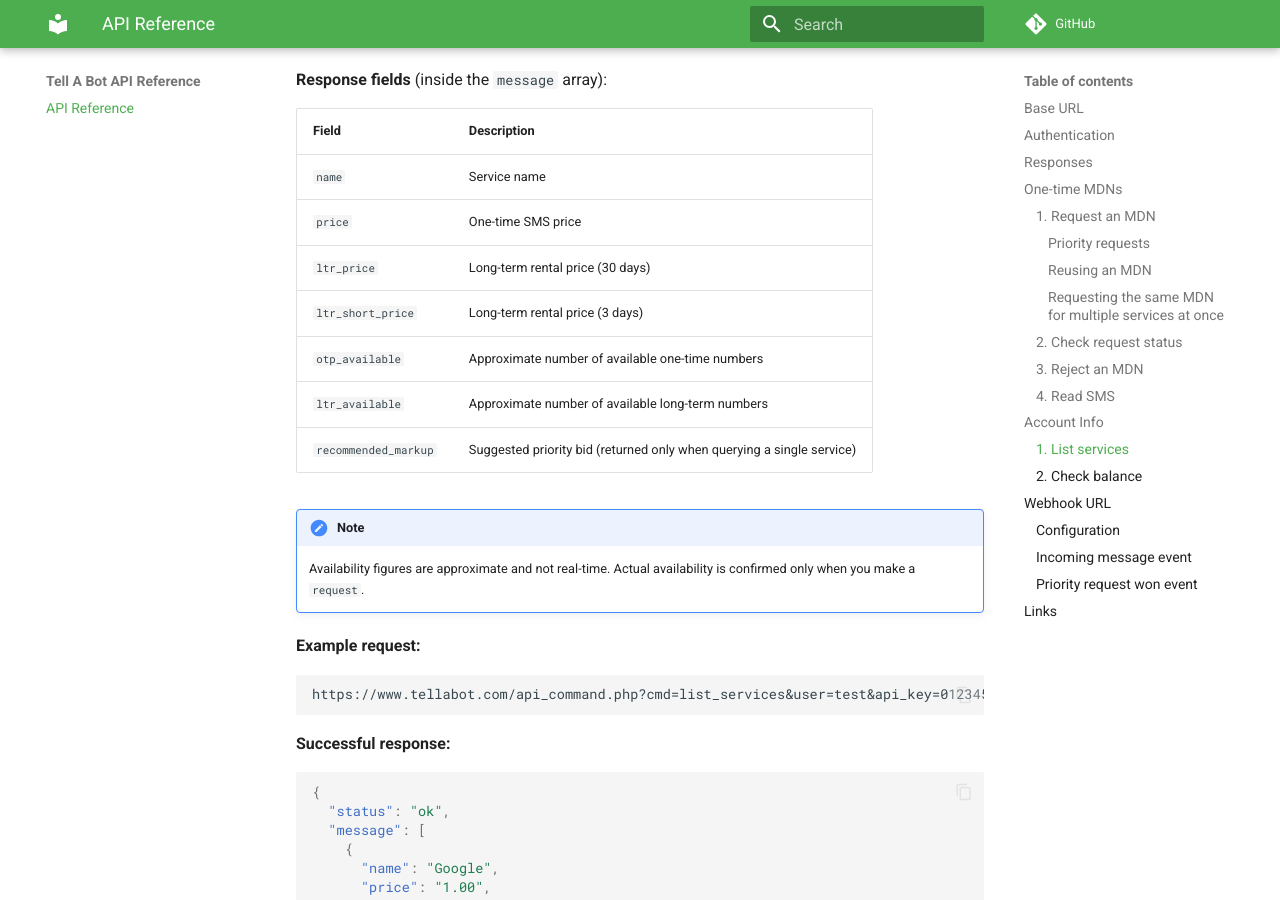
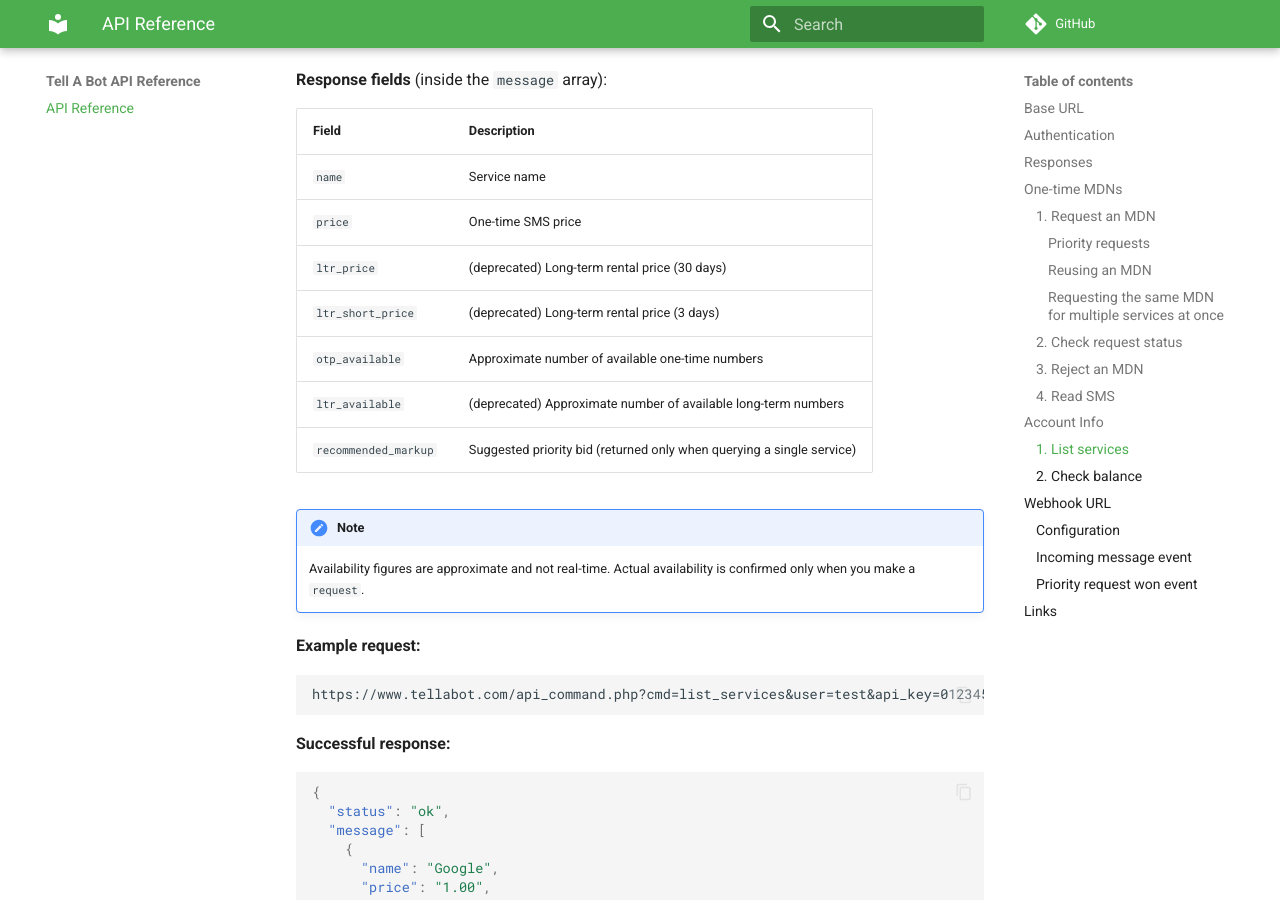
Before and after one commit to tellabot/tellabot-api-command-reference, an MkDocs documentation site: the page built from mkdocs_docs/index.md, in a window 1280 px wide and 900 px high, scrolled down 10393 px. Built offline with MkDocs 1.6.1 and Material for MkDocs 9.7.7, drawn with Linux system fonts in a browser that asks for light colours; comment, search, counter and statistics services are not loaded.

Commit message:
Add files via upload

```diff
--- a/mkdocs_docs/index.md
+++ b/mkdocs_docs/index.md
@@ -412,10 +412,10 @@ Query available services along with their pricing and availability.
 |-------|-------------|
 | `name` | Service name |
 | `price` | One-time SMS price |
-| `ltr_price` | Long-term rental price (30 days) |
-| `ltr_short_price` | Long-term rental price (3 days) |
+| `ltr_price` | (deprecated) Long-term rental price (30 days) |
+| `ltr_short_price` | (deprecated) Long-term rental price (3 days) |
 | `otp_available` | Approximate number of available one-time numbers |
-| `ltr_available` | Approximate number of available long-term numbers |
+| `ltr_available` | (deprecated) Approximate number of available long-term numbers |
 | `recommended_markup` | Suggested priority bid (returned only when querying a single service) |
 
 !!! note
```
